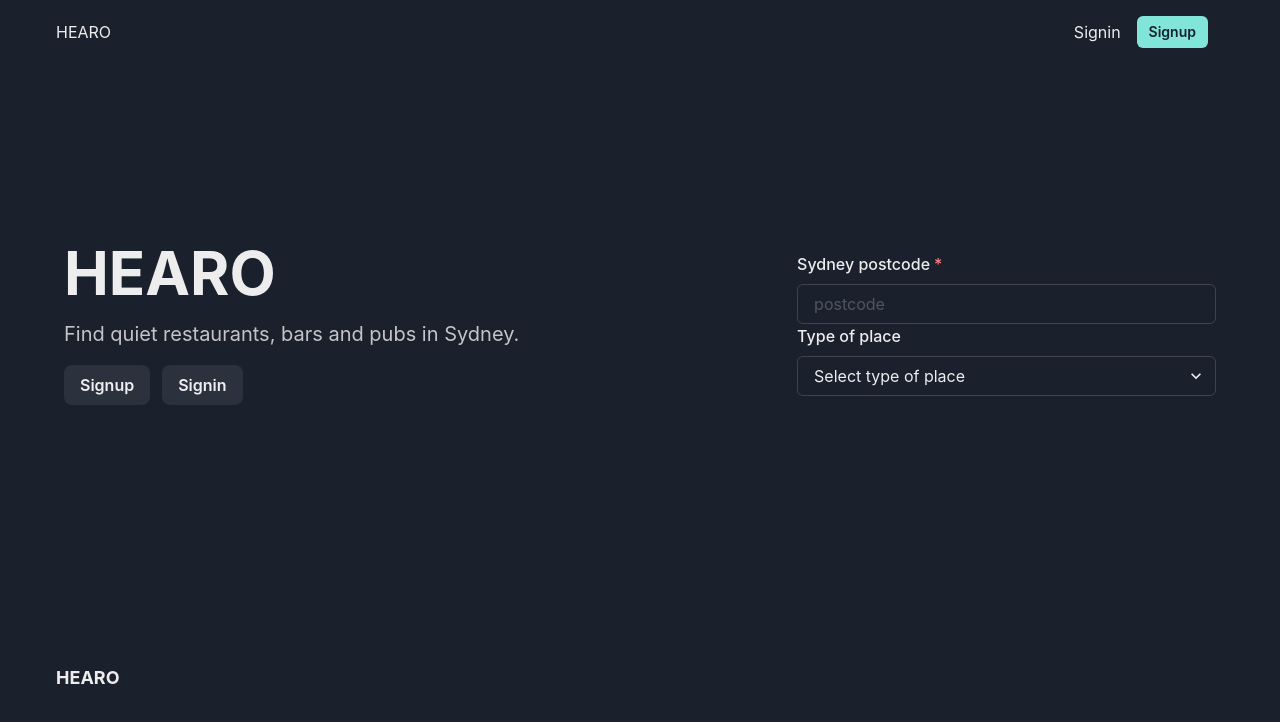
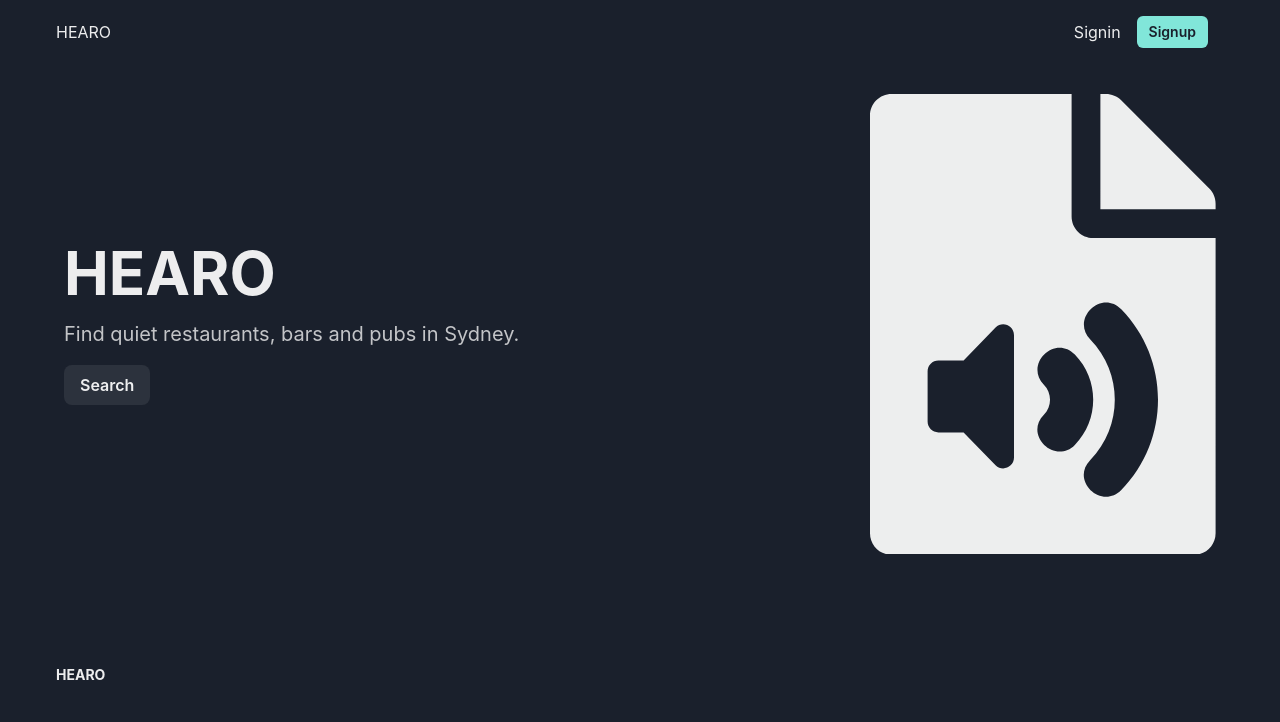
Before and after one commit to michellewatts20000/hearo, a React (Create React App) app in the folder client/: page / in a window 1280 px wide. Shown: the top 722 px of the page. Built offline with nearby package versions, Linux system fonts and the light colour scheme.

Commit message:
search page

```diff
--- a/client/package.json
+++ b/client/package.json
@@ -5,11 +5,14 @@
   "dependencies": {
     "@chakra-ui/icons": "^1.0.14",
     "@chakra-ui/react": "^1.6.5",
+    "@fontsource/open-sans": "^4.5.0",
+    "@fontsource/zen-tokyo-zoo": "^4.5.0",
     "@testing-library/jest-dom": "^5.14.1",
     "@testing-library/react": "^11.2.7",
     "@testing-library/user-event": "^12.8.3",
     "react": "^17.0.2",
     "react-dom": "^17.0.2",
+    "react-icons": "^4.2.0",
     "react-router-dom": "^5.2.0",
     "react-scripts": "4.0.3",
     "web-vitals": "^1.1.2"
--- a/client/src/App.js
+++ b/client/src/App.js
@@ -7,6 +7,7 @@ import { Flex } from '@chakra-ui/layout';
 import Home from "./pages/Home";
 import Login from "./pages/Login";
 import Signup from "./pages/Signup";
+import Search from "./pages/Search";
 import Header from './components/Header/Header';
 import Footer from './components/Footer';
 
@@ -20,6 +21,7 @@ function App() {
     >
   <Header />
         <Route exact path="/" component={Home} />
+        <Route exact path="/search" component={Search} />
         <Route exact path="/login" component={Login} />
         <Route exact path="/signup" component={Signup} />
     <Footer />
--- a/client/src/components/Footer.js
+++ b/client/src/components/Footer.js
@@ -8,7 +8,7 @@ const Footer = () => {
 
 <Flex align="center" justify="space-between" wrap="wrap" w="100%" p={4}>
 
- <Text fontSize="lg" fontWeight="bold">
+ <Text fontSize="sm" fontWeight="bold">
                 HEARO
             </Text>
 
--- a/client/src/pages/Home.js
+++ b/client/src/pages/Home.js
@@ -1,5 +1,6 @@
 import React from 'react';
-import { Flex, Heading, Button, Link, Box, Stack, Center, FormControl, FormLabel, Input, Select } from '@chakra-ui/react';
+import { Flex, Heading, Button, Link, Box, Stack, Center} from '@chakra-ui/react';
+import { FaFileAudio } from 'react-icons/fa';
 
 const Home = () => {
 
@@ -15,7 +16,7 @@ const Home = () => {
     >
       <Stack
         spacing={4}
-        w={{ base: "80%", md: "70%" }}
+        w={{ base: "60%", sm: "60%", md: "60%" }}
         align={["center", "center", "flex-start", "flex-start"]}
       >
         <Heading
@@ -47,38 +48,17 @@ const Home = () => {
                 size="md"
                 mr="3"
               >
-        Signup
+        Search
               </Button>
 
           </Link>
-          <Link>
-              <Button
-                borderRadius="8px"
-                py="4"
-                px="4"
-                lineHeight="1"
-                size="md"
-              >
-          Signin
-              </Button>
 
-          </Link>
         </Center>
       </Stack>
 
-      <Box w={{ base: "70%", sm: "50%", md: "40%" }} mb={{ base: 12, md: 0 }}>
-       <FormControl id="first-name" isRequired>
-  <FormLabel>Sydney postcode</FormLabel>
-  <Input placeholder="postcode" />
-</FormControl>
-<FormControl id="place">
-  <FormLabel>Type of place</FormLabel>
-  <Select placeholder="Select type of place">
-    <option>Restaurant</option>
-    <option>Bar</option>
-    <option>Pub</option>
-  </Select>
-</FormControl>
+      <Box w={{ base: "30%", sm: "30%", md: "30%" }} mb={{ base: 12, md: 0 }}>
+       <FaFileAudio  size="sm"/>
+
       </Box>
     </Flex>
   );
--- a/client/src/pages/Profile.js
+++ b/client/src/pages/Profile.js
@@ -8,7 +8,7 @@ const Profile = () => {
 
 <Flex align="center" justify="space-between" wrap="wrap" w="100%" p={4}>
 
-<Heading>HEARO Profile</Heading>
+<Heading>Welcome X, to your account.</Heading>
 
 </Flex>
 
--- /dev/null
+++ b/client/src/pages/Search.js
@@ -0,0 +1,41 @@
+import React from 'react';
+import { Heading, Flex, Button, Input, FormLabel, FormControl, Select } from '@chakra-ui/react';
+
+const Search = () => {
+
+    return (
+
+<Flex align="center" justify="space-between" wrap="wrap" w="100%" p={4}>
+
+       <Heading mb={10}>Search for a place</Heading>
+       <FormControl id="postcode" isRequired>
+  <FormLabel>Sydney postcode</FormLabel>
+  <Input placeholder="postcode" />
+</FormControl>
+<FormControl id="place" mt={5}>
+  <FormLabel>Type of place</FormLabel>
+  <Select placeholder="Select type of place">
+    <option>Restaurant</option>
+    <option>Bar</option>
+    <option>Pub</option>
+  </Select>
+</FormControl>
+ <Button
+              variant={'solid'}
+              colorScheme={'teal'}
+              size={'md'}
+              mt={5}>
+              Submit
+            </Button>
+
+</Flex>
+
+
+    );
+
+};
+
+
+
+
+export default Search;
```
Also changed, not shown: client/src/pages/SearchResults.js (deleted, +0 -23 lines), 1 other file (tests, documents, lock files or other folders).
